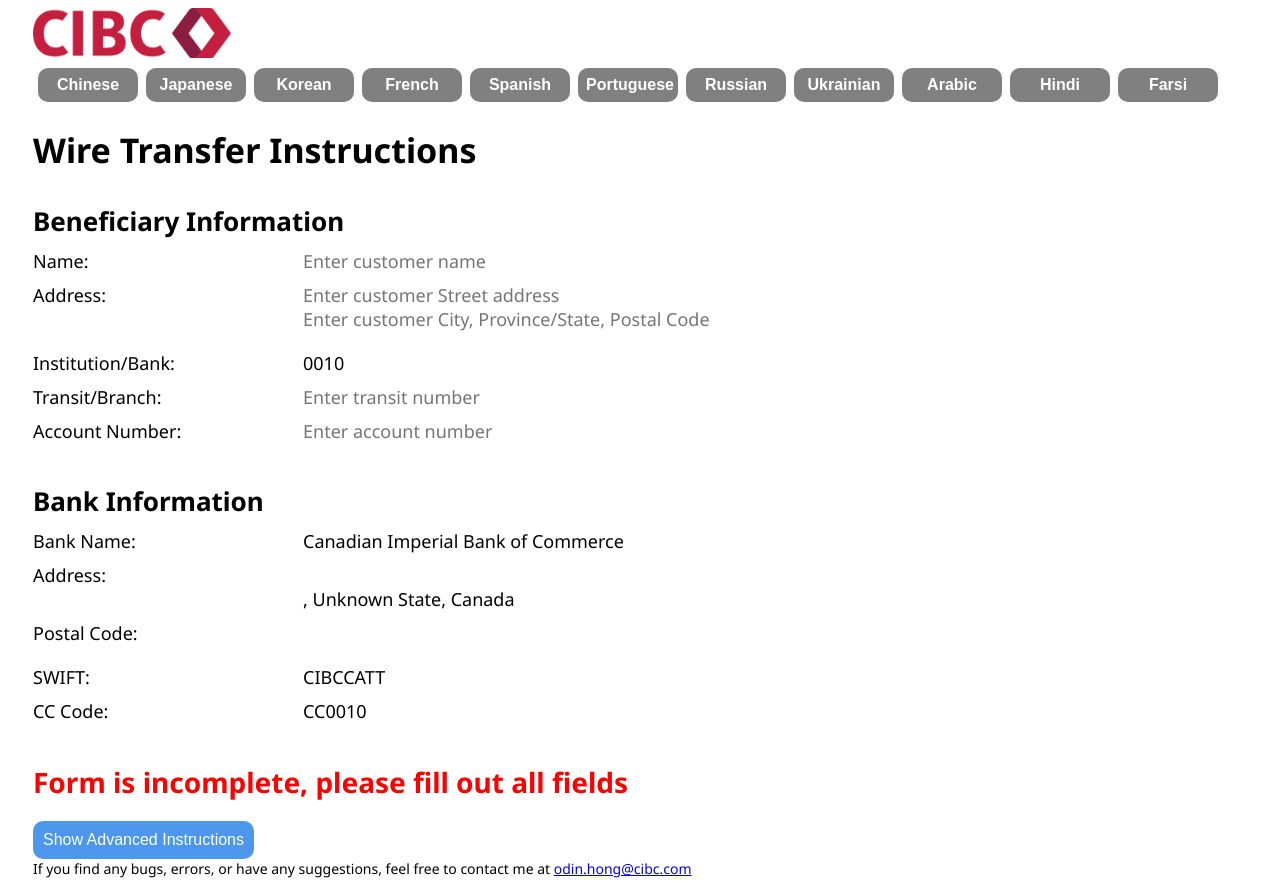
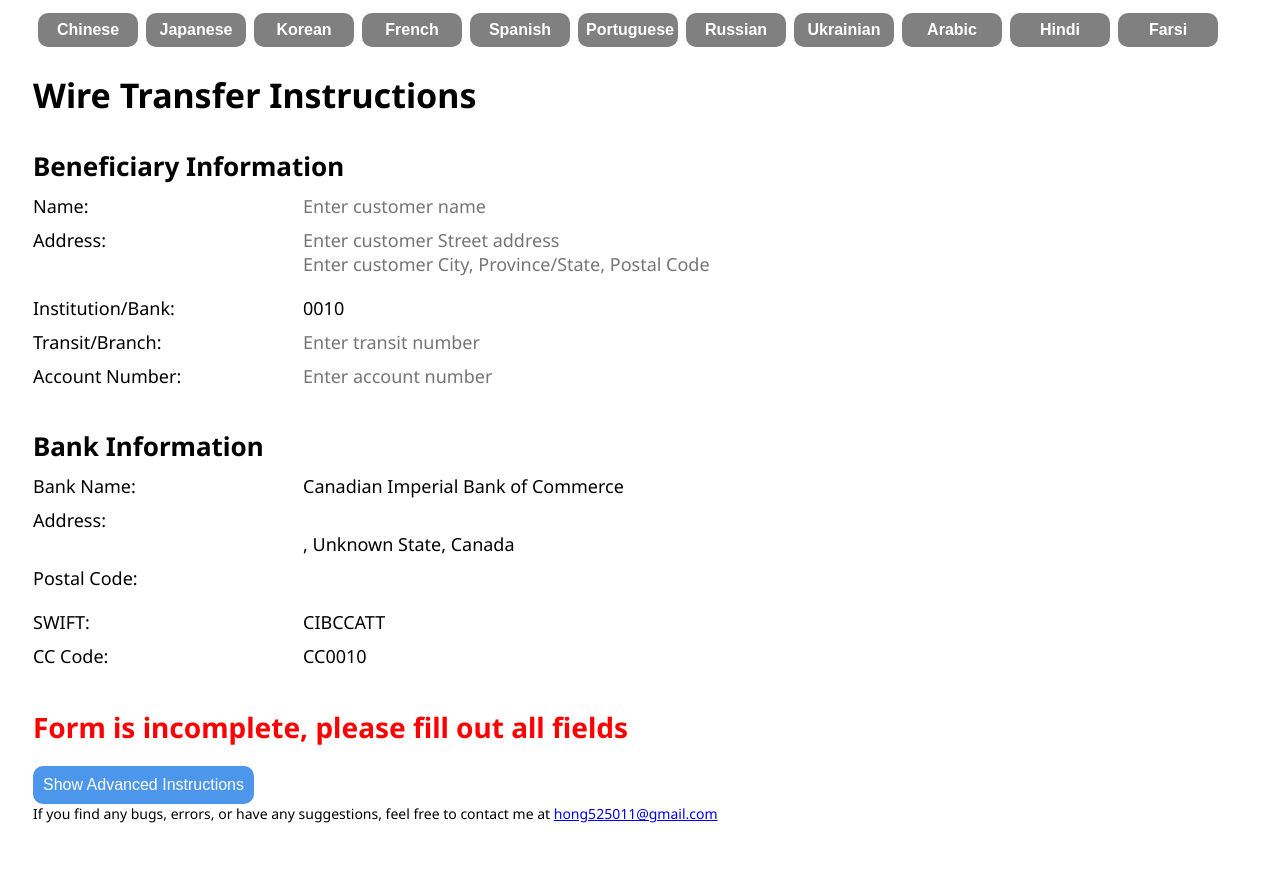
Before and after one commit to Programmerdin/WireTransferForm, a React (Vite) app: page / in a window 1280 px wide. After the commit the page ends 831 px from the top, so only its background shows below. Built offline with nearby package versions, Linux system fonts and the light colour scheme.

Commit message:
got rid of cibc logo, it only appears on print

```diff
--- a/src/pages/Home.jsx
+++ b/src/pages/Home.jsx
@@ -96,7 +96,7 @@
 
   return (
     <div className='Home-div'>
-      <img src={cibclogo} alt="Description of image" className="cibc-logo" />
+      <img src={cibclogo} alt="" className="cibc-logo print-only" />
       <div className={'languageDivContainer'}>
         <LanguageDiv value={setSelectedLanguage} />
       </div>
@@ -317,7 +317,7 @@
         )}
       </div>
 
-      <p className='p-support'>If you find any bugs, errors, or have any suggestions, feel free to contact me at <a href="mailto:odin.hong@cibc.com">odin.hong@cibc.com</a></p>
+      <p className='p-support'>If you find any bugs, errors, or have any suggestions, feel free to contact me at <a href="mailto:hong525011@gmail.com">hong525011@gmail.com</a></p>
     </div>
   );
 }
```
